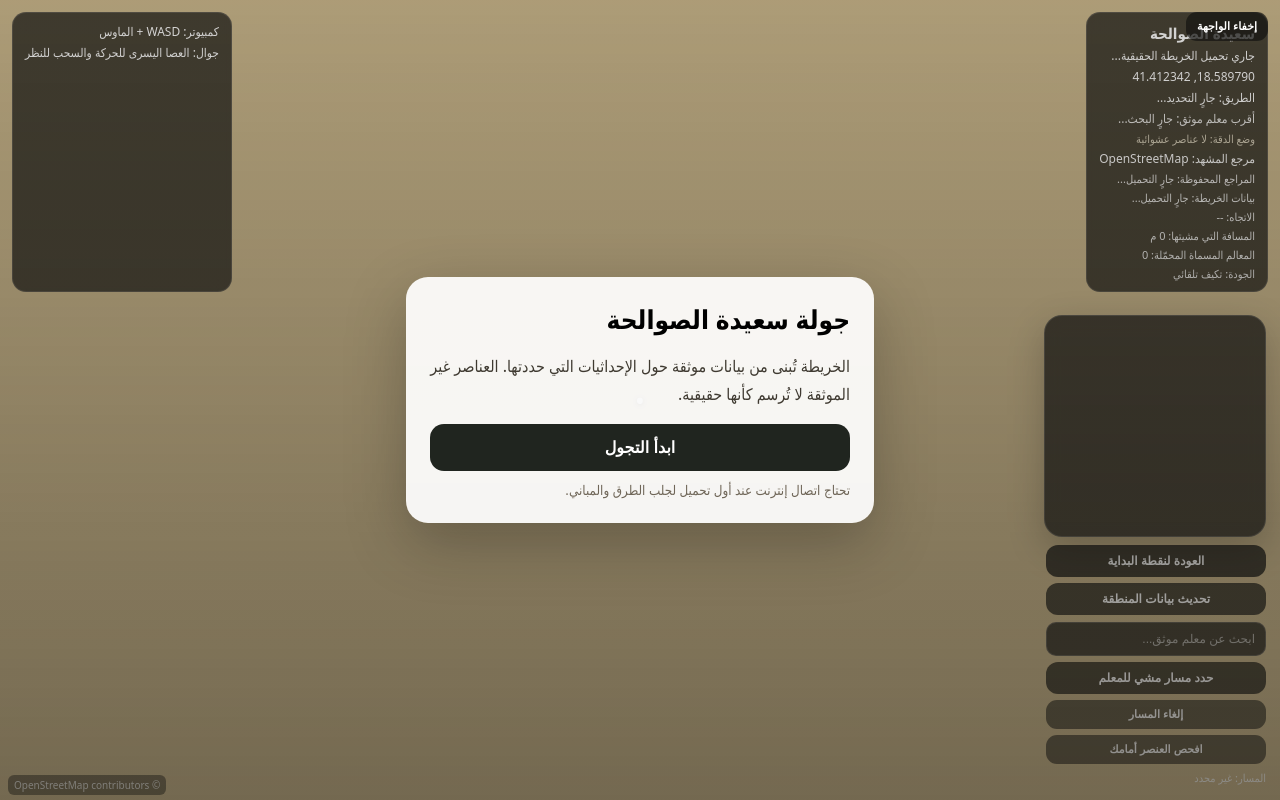
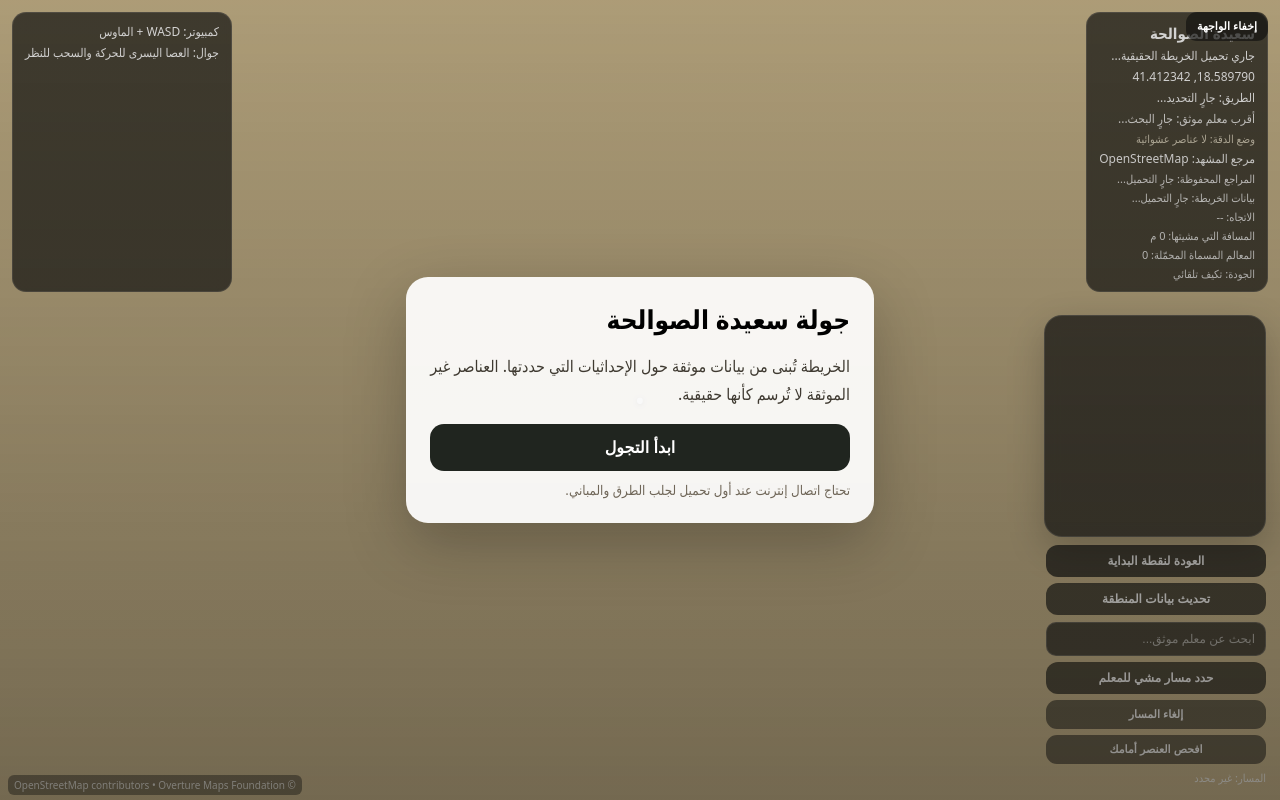
Before and after one commit to Hasan0525-H/H_GAME, a website: page index.html in a window 1280 px wide. Drawn offline with nearby package versions, Linux system fonts and the light colour scheme.

Commit message:
ui: add Overture attribution

```diff
--- a/index.html
+++ b/index.html
@@ -78,7 +78,7 @@
     <button id="copyReferenceBtn" type="button">نسخ قالب مرجع أرضي لهذا العنصر</button>
     <button id="copyCoordsBtn" type="button">نسخ إحداثيات موقعي</button>
   </div>
-  <div id="attribution">© OpenStreetMap contributors</div>
+  <div id="attribution">© OpenStreetMap contributors • Overture Maps Foundation</div>
 
   <script type="importmap">
     {
```
